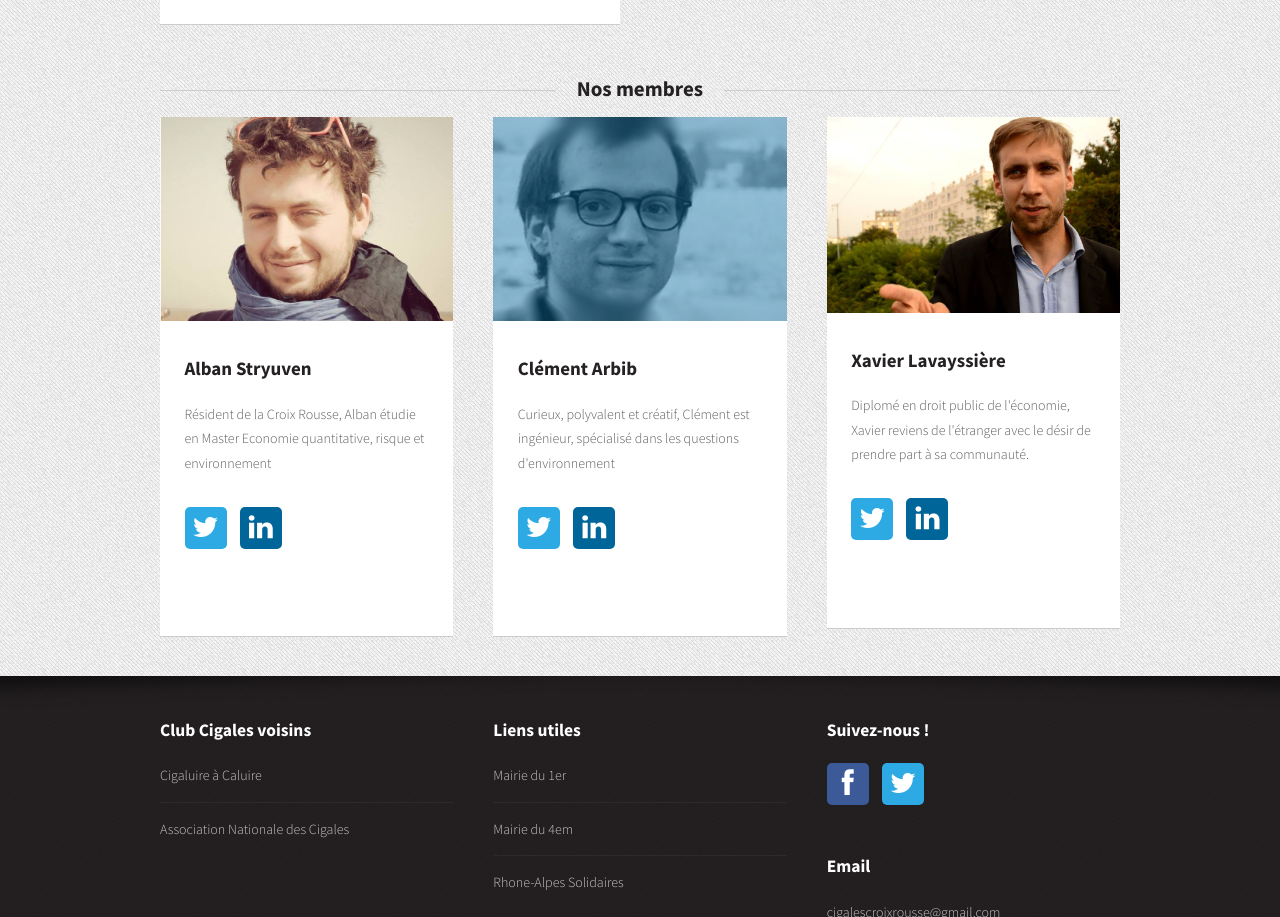
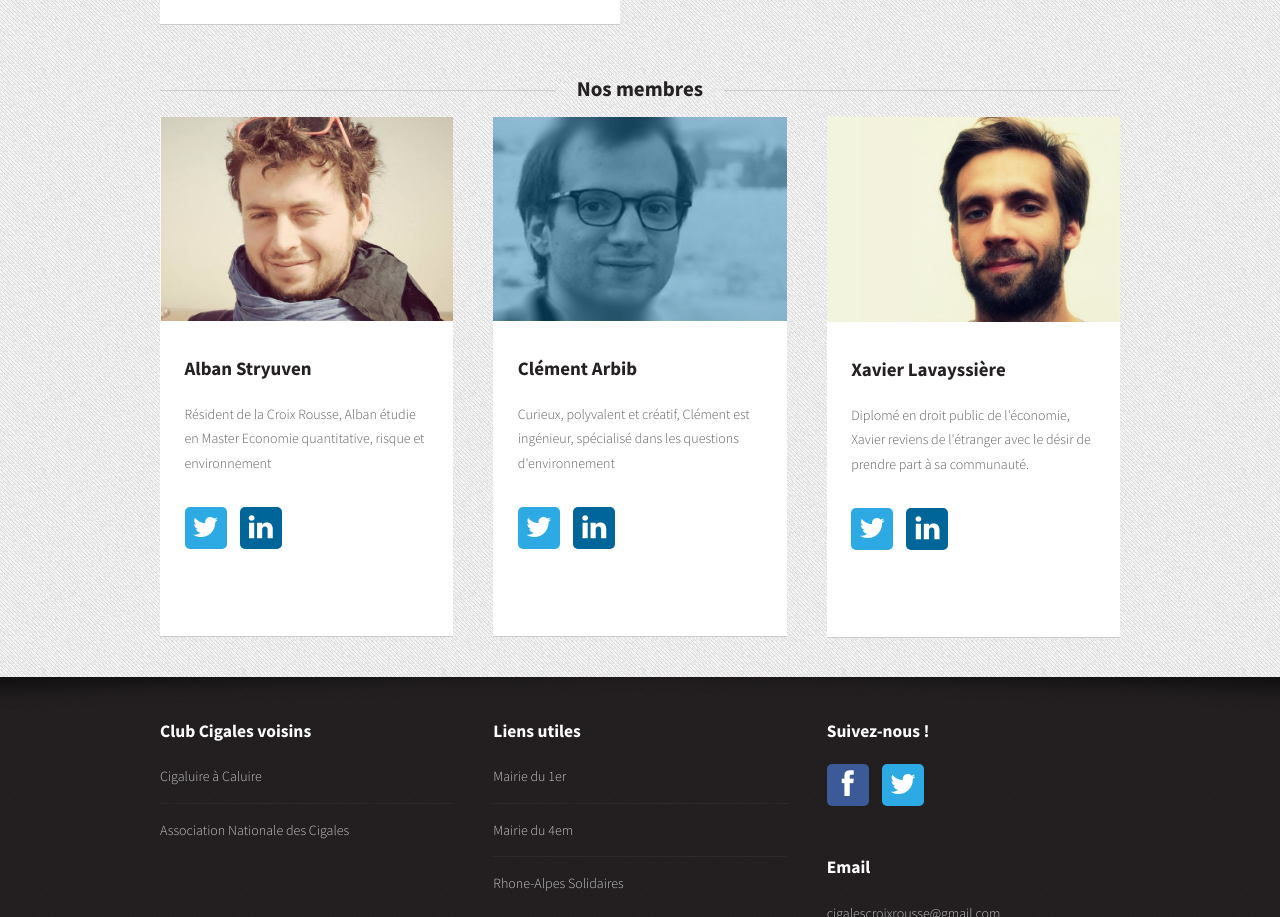
Before and after one commit to Xalava/CigalesCroixRousse, a plain HTML site: page index.html in a window 1280 px wide. Shown: the part 1477-2394 px from the top of the page. Drawn offline with Linux system fonts and the light colour scheme.

Commit message:
Ben Non en fait

```diff
--- a/index.html
+++ b/index.html
@@ -196,7 +196,7 @@
 											</div>
 											<div class="4u">
 												<section class="box">
-													<a href="https://www.facebook.com/pages/Cigales-Croix-Rousse/659747774132837" class="image image-full"><img src="images/XavierC.JPG" alt="" /></a>
+													<a href="https://www.facebook.com/pages/Cigales-Croix-Rousse/659747774132837" class="image image-full"><img src="images/Xavier.JPG" alt="" /></a>
 													<header>
 														<h3>Xavier Lavayssière</h3>
 													</header>
```
